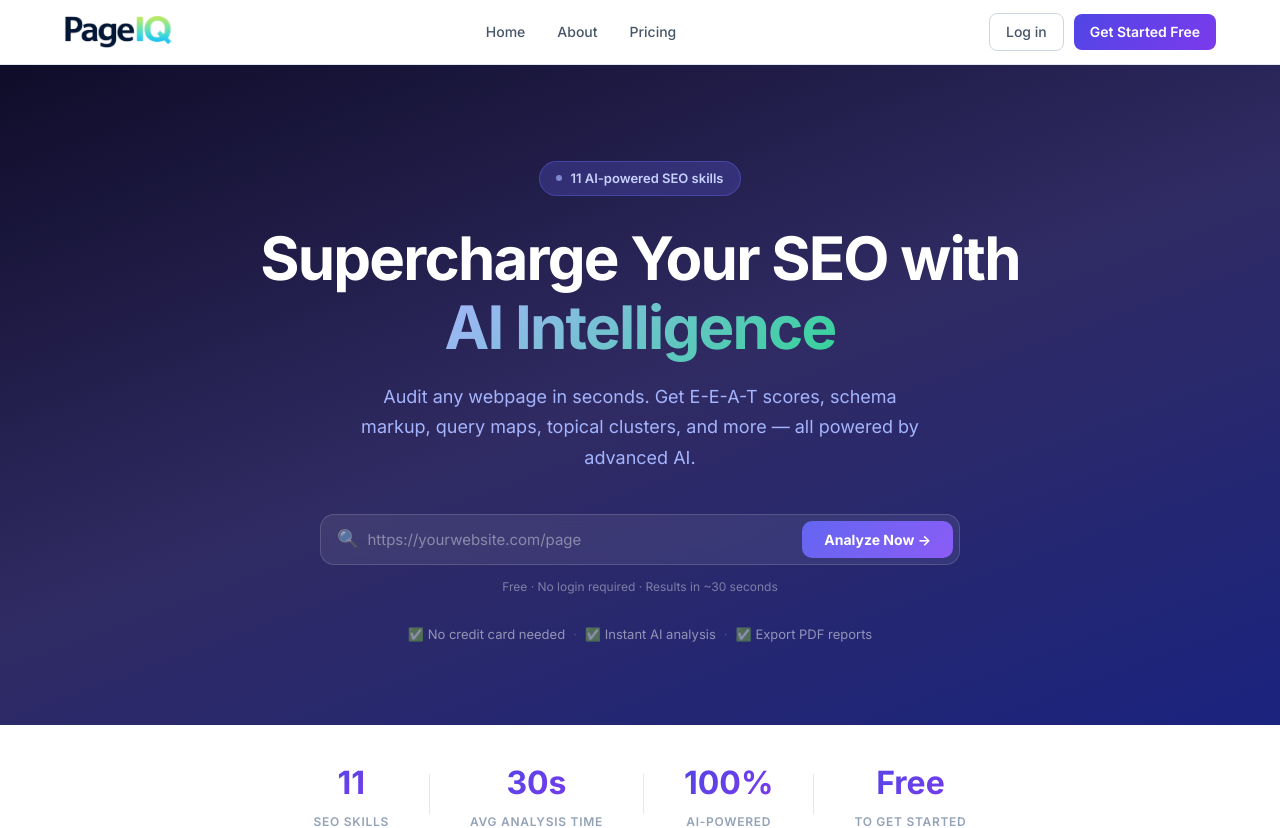
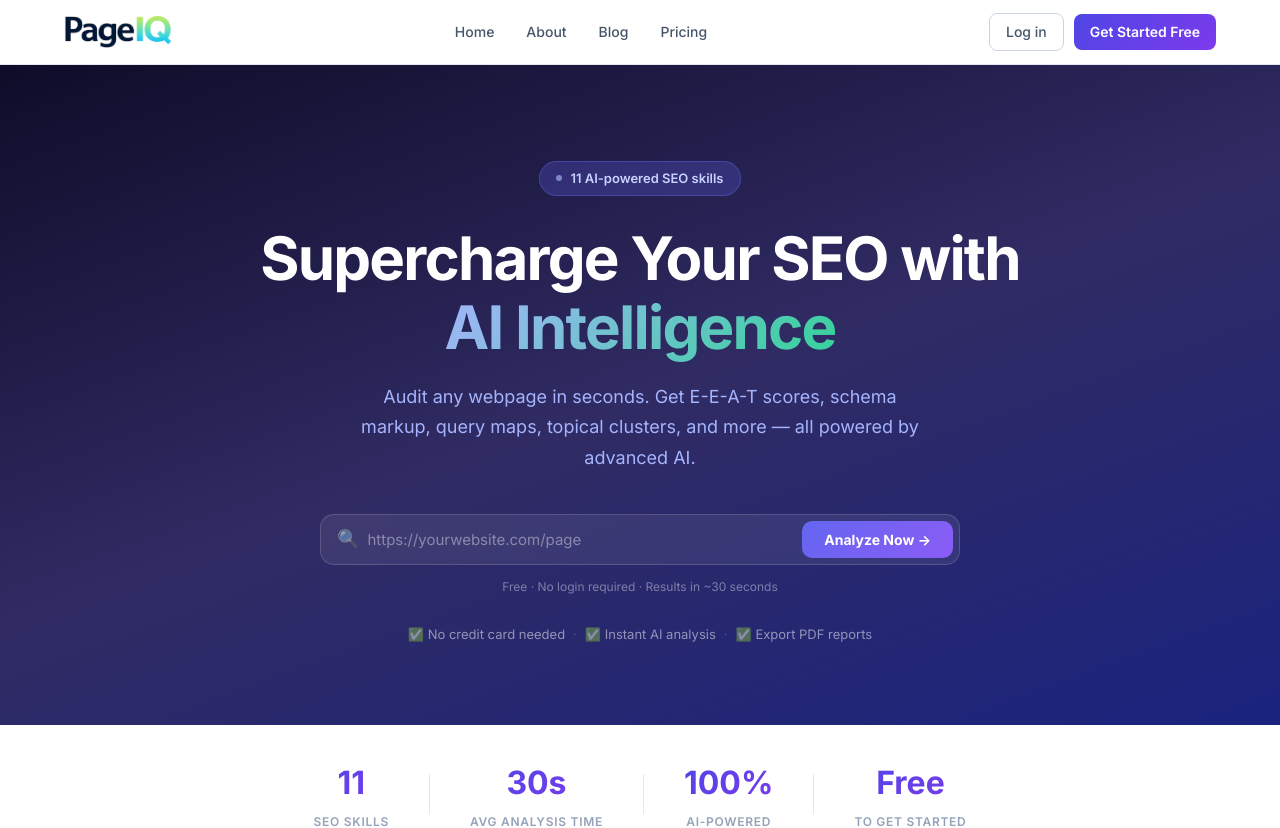
Before and after one commit to jaybinary/ai-seo-tool, a React (Vite) app: page / in a window 1280 px wide. Shown: the top 828 px of the page. Built offline with nearby package versions, Linux system fonts and the light colour scheme; no server answers.

Commit message:
Add Blog link to Navbar component

```diff
--- a/src/components/Navbar.jsx
+++ b/src/components/Navbar.jsx
@@ -35,6 +35,7 @@ export default function Navbar() {
         <div className="navbar-links">
           <Link to="/" className={`navbar-link ${isActive('/') ? 'active' : ''}`}>Home</Link>
           <Link to="/about" className={`navbar-link ${isActive('/about') ? 'active' : ''}`}>About</Link>
+          <Link to="/blog" className={`navbar-link ${location.pathname.startsWith('/blog') ? 'active' : ''}`}>Blog</Link>
           <Link to="/pricing" className={`navbar-link ${isActive('/pricing') ? 'active' : ''}`}>Pricing</Link>
           {user && (
             <Link to="/dashboard" className={`navbar-link ${isActive('/dashboard') ? 'active' : ''}`}>Dashboard</Link>
@@ -94,6 +95,7 @@ export default function Navbar() {
         }}>
           <Link to="/" style={mobileLink} onClick={() => setMenuOpen(false)}>Home</Link>
           <Link to="/about" style={mobileLink} onClick={() => setMenuOpen(false)}>About</Link>
+          <Link to="/blog" style={mobileLink} onClick={() => setMenuOpen(false)}>Blog</Link>
           <Link to="/pricing" style={mobileLink} onClick={() => setMenuOpen(false)}>Pricing</Link>
           {user ? (
             <>
```
